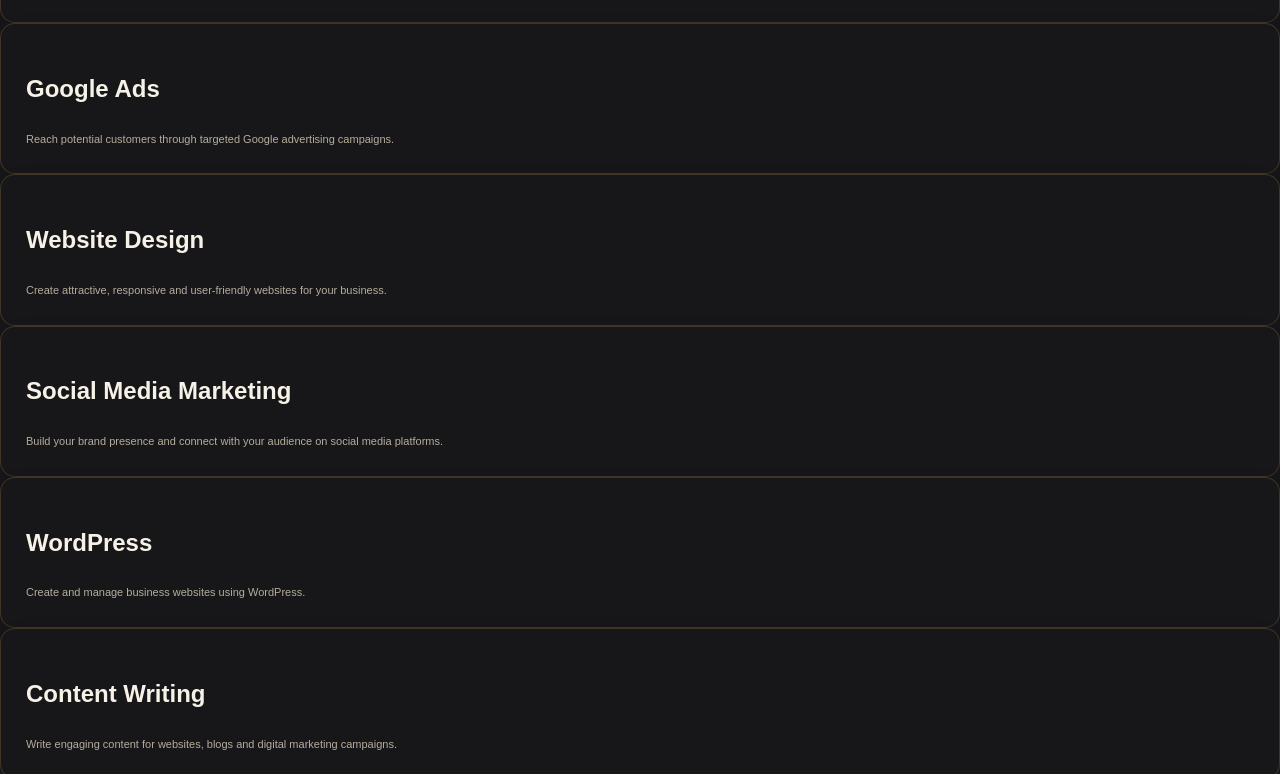
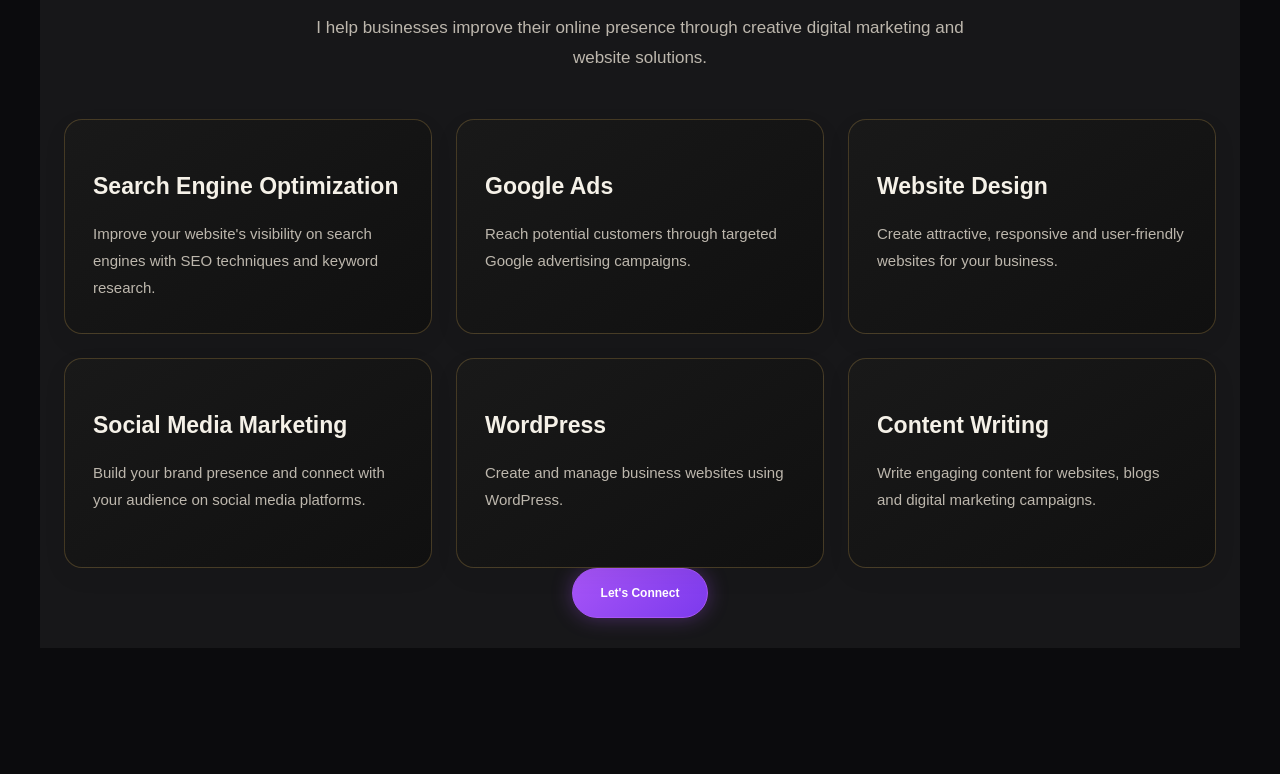
Before and after one commit to Vaishnaviagg-ops/vaishnavi-portfolio, a plain HTML site: page services.html in a window 1280 px wide. Shown: the part 298-1072 px from the top of the page. After the commit the page ends 1016 px from the top, so only its background shows below. Drawn offline with Linux system fonts and the light colour scheme.

Commit message:
style.css

```diff
--- a/style.css
+++ b/style.css
@@ -1285,3 +1285,106 @@ a{color:inherit;text-decoration:none}button,input,select,textarea{font:inherit}.
     padding: 25px;
   }
 }
+
+/* ===== Premium Services Page ===== */
+
+.services-section {
+  max-width: 1200px;
+  margin: 70px auto;
+  padding: 30px 24px;
+  text-align: center;
+}
+
+.services-section h1 {
+  font-size: clamp(38px, 5vw, 58px);
+  margin-bottom: 18px;
+}
+
+.services-section > p {
+  max-width: 700px;
+  margin: 0 auto 45px;
+  color: #bdb7ad;
+  font-size: 17px;
+  line-height: 1.8;
+}
+
+/* Service card grid */
+
+.services-container {
+  display: grid;
+  grid-template-columns: repeat(3, minmax(0, 1fr));
+  gap: 24px;
+  text-align: left;
+}
+
+.service-card {
+  padding: 32px 28px;
+  min-height: 210px;
+  border-radius: 18px;
+  border: 1px solid rgba(214, 173, 85, 0.25);
+  background: linear-gradient(145deg, #191919, #101010);
+  transition: 0.35s ease;
+  position: relative;
+  overflow: hidden;
+}
+
+.service-card::before {
+  content: "";
+  position: absolute;
+  top: 0;
+  left: 0;
+  width: 45px;
+  height: 3px;
+  background: #d6ad55;
+  transition: width 0.35s ease;
+}
+
+.service-card:hover::before {
+  width: 100%;
+}
+
+.service-card:hover {
+  transform: translateY(-8px);
+  border-color: #d6ad55;
+  box-shadow: 0 15px 35px rgba(214, 173, 85, 0.10);
+}
+
+.service-card h2 {
+  color: #f5f1e8;
+  font-size: 23px;
+  line-height: 1.4;
+  margin: 18px 0;
+}
+
+.service-card p {
+  color: #bdb7ad;
+  font-size: 15px;
+  line-height: 1.8;
+}
+
+/* Tablet */
+
+@media (max-width: 950px) {
+  .services-container {
+    grid-template-columns: repeat(2, minmax(0, 1fr));
+  }
+}
+
+/* Mobile */
+
+@media (max-width: 600px) {
+  .services-section {
+    margin: 35px auto;
+    padding: 20px 16px;
+  }
+
+  .services-container {
+    grid-template-columns: 1fr;
+    gap: 18px;
+  }
+
+  .service-card {
+    min-height: auto;
+    padding: 26px 22px;
+  }
+}
```
